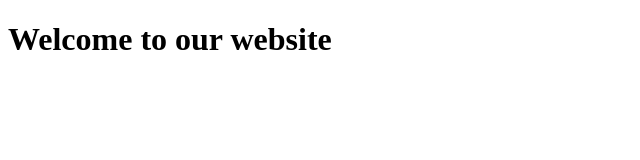
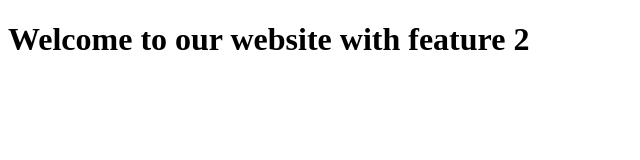
Before and after one commit to ppeeranatdan/wdb-2-version-control-exercise, a plain HTML site: page index.html in a window 1280 px wide. Shown: the whole page, without its empty margins (0-640 px from the left). Drawn offline with Linux system fonts and the light colour scheme.

Commit message:
add feature 2

```diff
--- a/index.html
+++ b/index.html
@@ -4,6 +4,6 @@
     <title>WDB2 Version Control Exercise</title>
   </head>
   <body>
-    <h1>Welcome to our website</h1>
+    <h1>Welcome to our website with feature 2</h1>
   </body>
 </html>
```
